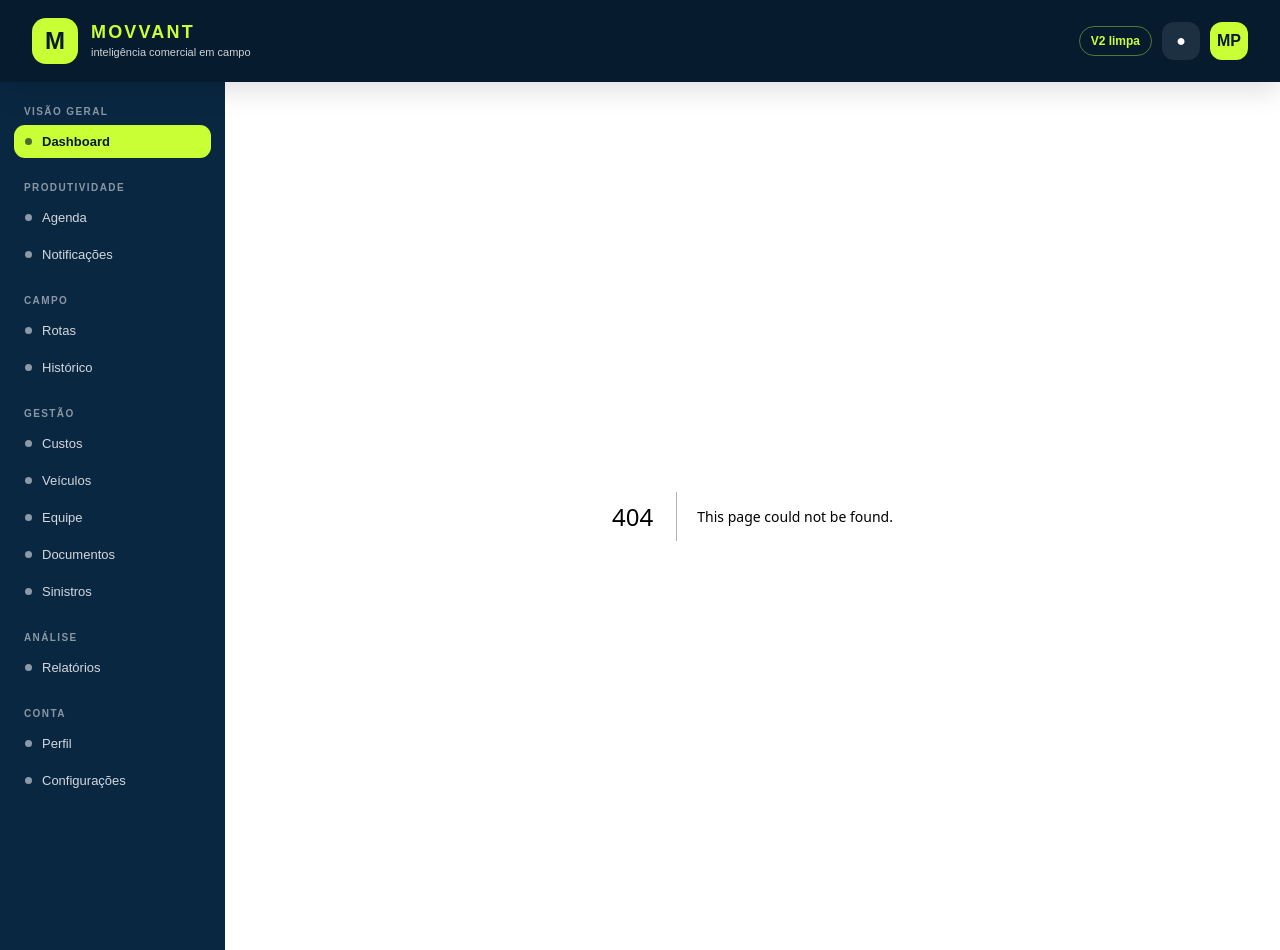
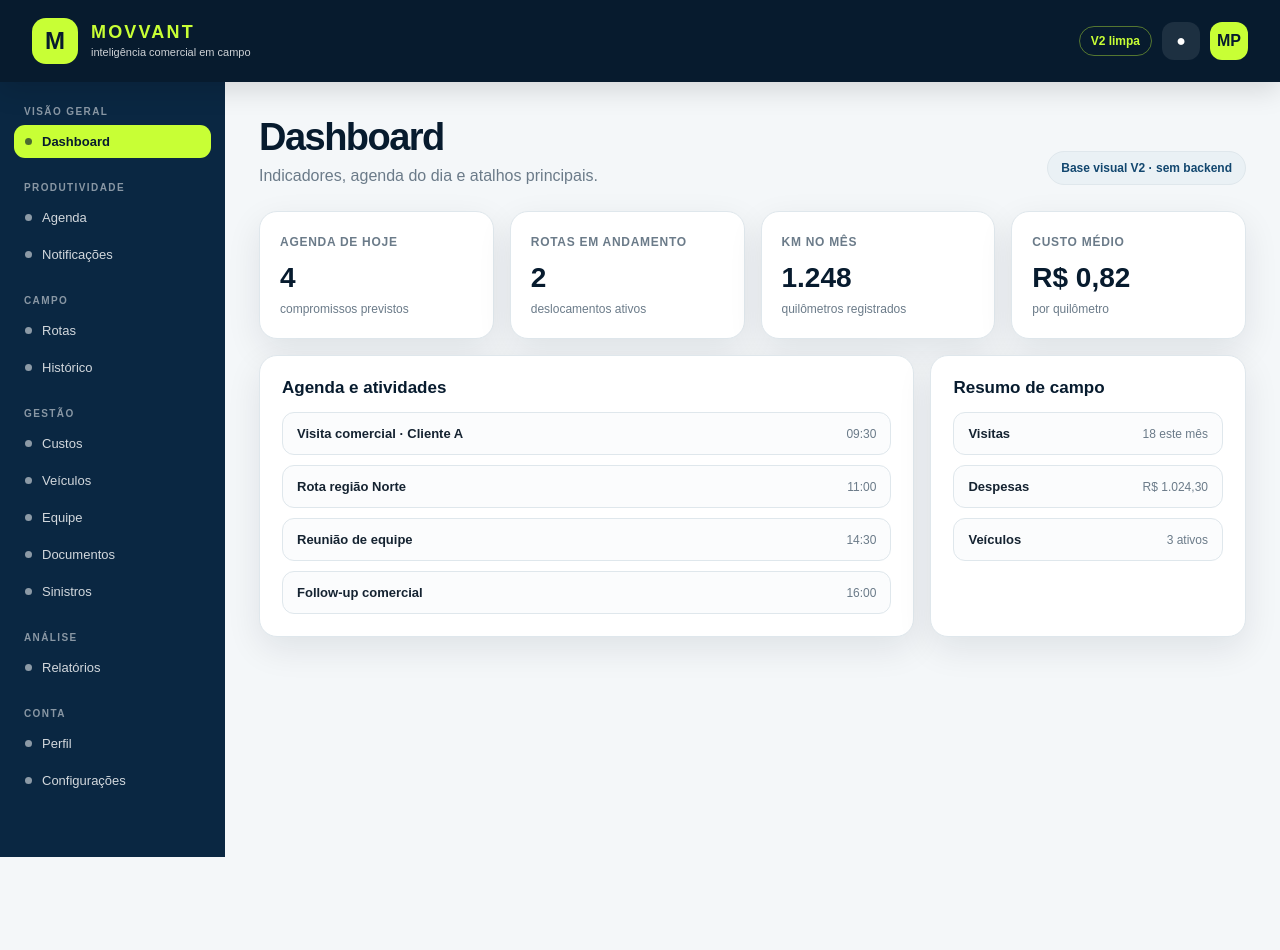
Before and after one commit to Manopanassolo/controle-facil-km, a Next.js app in the folder movvant-v2/: page /dashboard in a window 1280 px wide. Before the commit this address had no page. After the commit the page ends 857 px from the top, so only its background shows below. Built offline with nearby package versions, Linux system fonts and the light colour scheme.

Commit message:
Add isolated module route renderer for Movvant V2

```diff
--- /dev/null
+++ b/movvant-v2/src/app/[module]/page.tsx
@@ -0,0 +1,69 @@
+import { notFound } from 'next/navigation';
+import { moduleMap } from '@/lib/modules';
+
+const dashboardMetrics = [
+  ['Agenda de hoje', '4', 'compromissos previstos'],
+  ['Rotas em andamento', '2', 'deslocamentos ativos'],
+  ['KM no mês', '1.248', 'quilômetros registrados'],
+  ['Custo médio', 'R$ 0,82', 'por quilômetro']
+];
+
+export default async function ModulePage({ params }: { params: Promise<{ module: string }> }) {
+  const { module: slug } = await params;
+  const current = moduleMap.get(slug);
+  if (!current) notFound();
+
+  return (
+    <>
+      <div className="page-head">
+        <div>
+          <h1>{current.label}</h1>
+          <p>{current.description}</p>
+        </div>
+        <span className="status-badge">Base visual V2 · sem backend</span>
+      </div>
+
+      {slug === 'dashboard' ? (
+        <>
+          <section className="dashboard-grid" aria-label="Indicadores">
+            {dashboardMetrics.map(([label, value, note]) => (
+              <article className="metric-card" key={label}>
+                <span className="metric-label">{label}</span>
+                <strong className="metric-value">{value}</strong>
+                <div className="metric-note">{note}</div>
+              </article>
+            ))}
+          </section>
+          <section className="main-grid">
+            <article className="panel">
+              <h2>Agenda e atividades</h2>
+              <div className="placeholder-list">
+                <div className="placeholder-row"><strong>Visita comercial · Cliente A</strong><span>09:30</span></div>
+                <div className="placeholder-row"><strong>Rota região Norte</strong><span>11:00</span></div>
+                <div className="placeholder-row"><strong>Reunião de equipe</strong><span>14:30</span></div>
+                <div className="placeholder-row"><strong>Follow-up comercial</strong><span>16:00</span></div>
+              </div>
+            </article>
+            <article className="panel">
+              <h2>Resumo de campo</h2>
+              <div className="placeholder-list">
+                <div className="placeholder-row"><strong>Visitas</strong><span>18 este mês</span></div>
+                <div className="placeholder-row"><strong>Despesas</strong><span>R$ 1.024,30</span></div>
+                <div className="placeholder-row"><strong>Veículos</strong><span>3 ativos</span></div>
+              </div>
+            </article>
+          </section>
+        </>
+      ) : (
+        <section className="module-stage">
+          <div className="module-empty">
+            <div>
+              <strong>{current.label} já possui rota própria.</strong>
+              <span>Esta tela não compartilha scripts de navegação com nenhum outro módulo. Na próxima etapa, o conteúdo visual aprovado deste módulo será reconstruído aqui, componente por componente.</span>
+            </div>
+          </div>
+        </section>
+      )}
+    </>
+  );
+}
```
